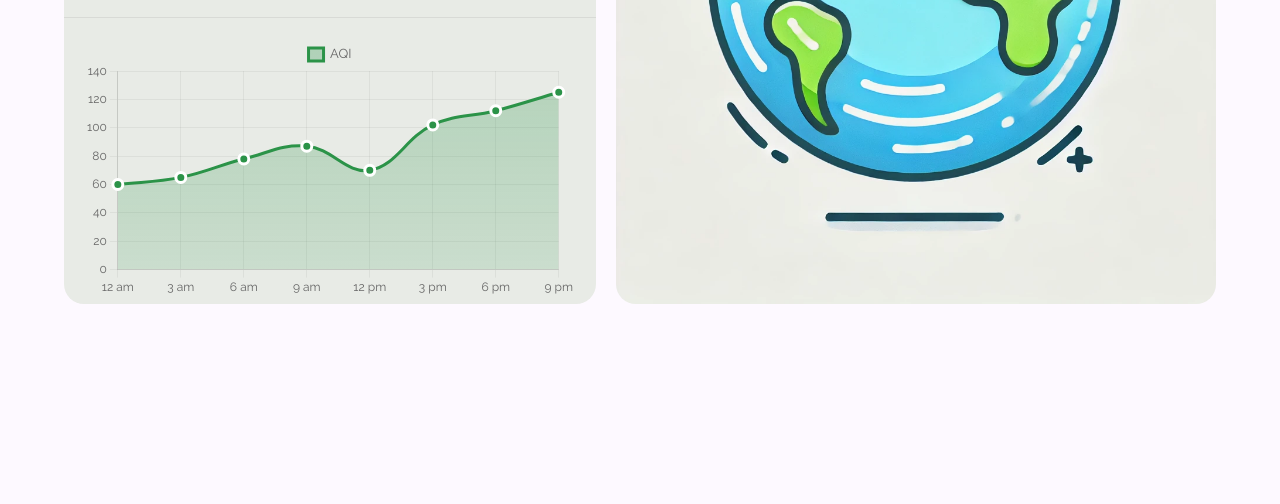
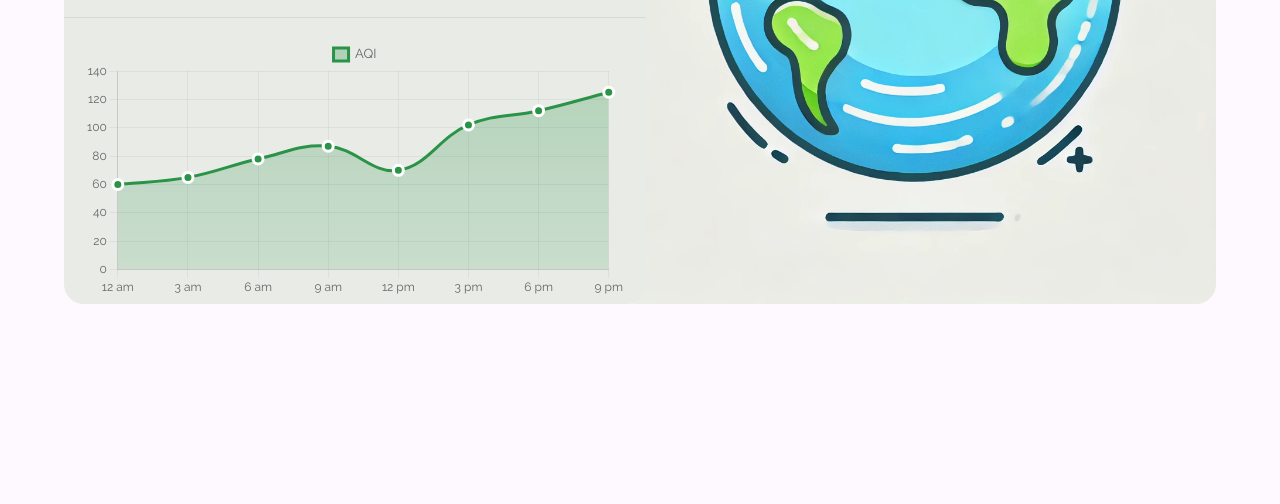
Before and after one commit to MadhavSinghGandharav/PureDelhi, a plain HTML site: page web/index.html in a window 1280 px wide. Shown: the part 537-1041 px from the top of the page. Drawn offline with nearby package versions, Linux system fonts and the light colour scheme.

Commit message:
updated main.css

```diff
--- a/web/style/main.css
+++ b/web/style/main.css
@@ -15,7 +15,6 @@
     border-radius: 20px;
     display: flex;
     flex-direction: column;
-    margin-right: 20px;
 }
 
 .first-card-content {
@@ -73,8 +72,10 @@
 .animation-wrapper {
     flex: 1;
     display: flex;
+    margin-left: -30px;
     align-items: center;
-    justify-content: space-between;
+    justify-content: left;
+    z-index:-1;
     border-radius: 20px;
 }
 
```
